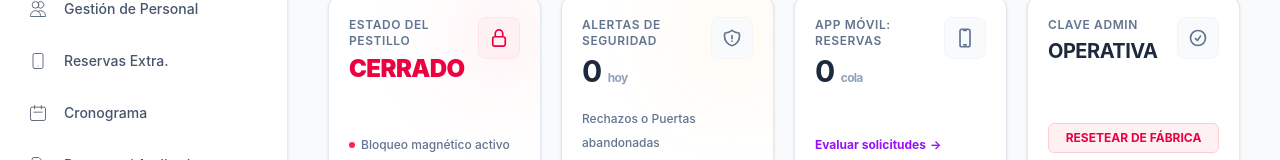
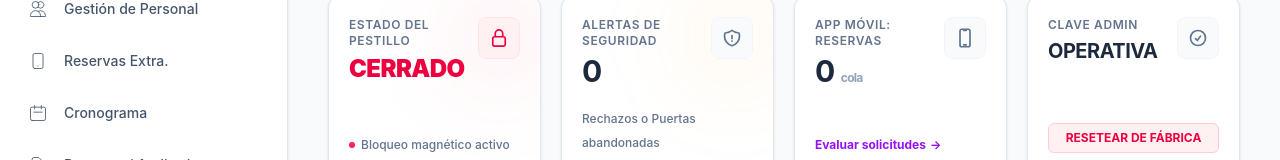
Before and after one commit to C4rseto/lab-acces-web, a React (Vite) app: page /dashboard in a window 1280 px wide. Shown: the part 224-384 px from the top of the page. Built offline with nearby package versions, Linux system fonts and the light colour scheme; no server answers; the database is empty.

Commit message:
corrección menor en la interfaz

```diff
--- a/src/components/Dashboard.jsx
+++ b/src/components/Dashboard.jsx
@@ -255,7 +255,7 @@ export default function Dashboard() {
             <div>
               <p className="text-xs font-semibold text-slate-500 dark:text-slate-400 uppercase tracking-wider mb-1">Alertas de Seguridad</p>
               <h3 className="text-3xl font-bold text-slate-800 dark:text-white tracking-tight">
-                {alertasSeguridad} <span className="text-xs font-bold text-slate-400 dark:text-slate-500 lowercase">hoy</span>
+                {alertasSeguridad} <span className="text-xs font-bold text-slate-400 dark:text-slate-500 lowercase"></span>
               </h3>
             </div>
             <div className={`p-2.5 rounded-lg border ${alertasSeguridad > 0 ? 'bg-amber-50 border-amber-100 text-amber-600 dark:bg-amber-500/10 dark:border-amber-500/20 dark:text-amber-400' : 'bg-slate-50 border-slate-100 text-slate-500 dark:bg-[#1E293B] dark:border-slate-700 dark:text-slate-400'}`}>
```
